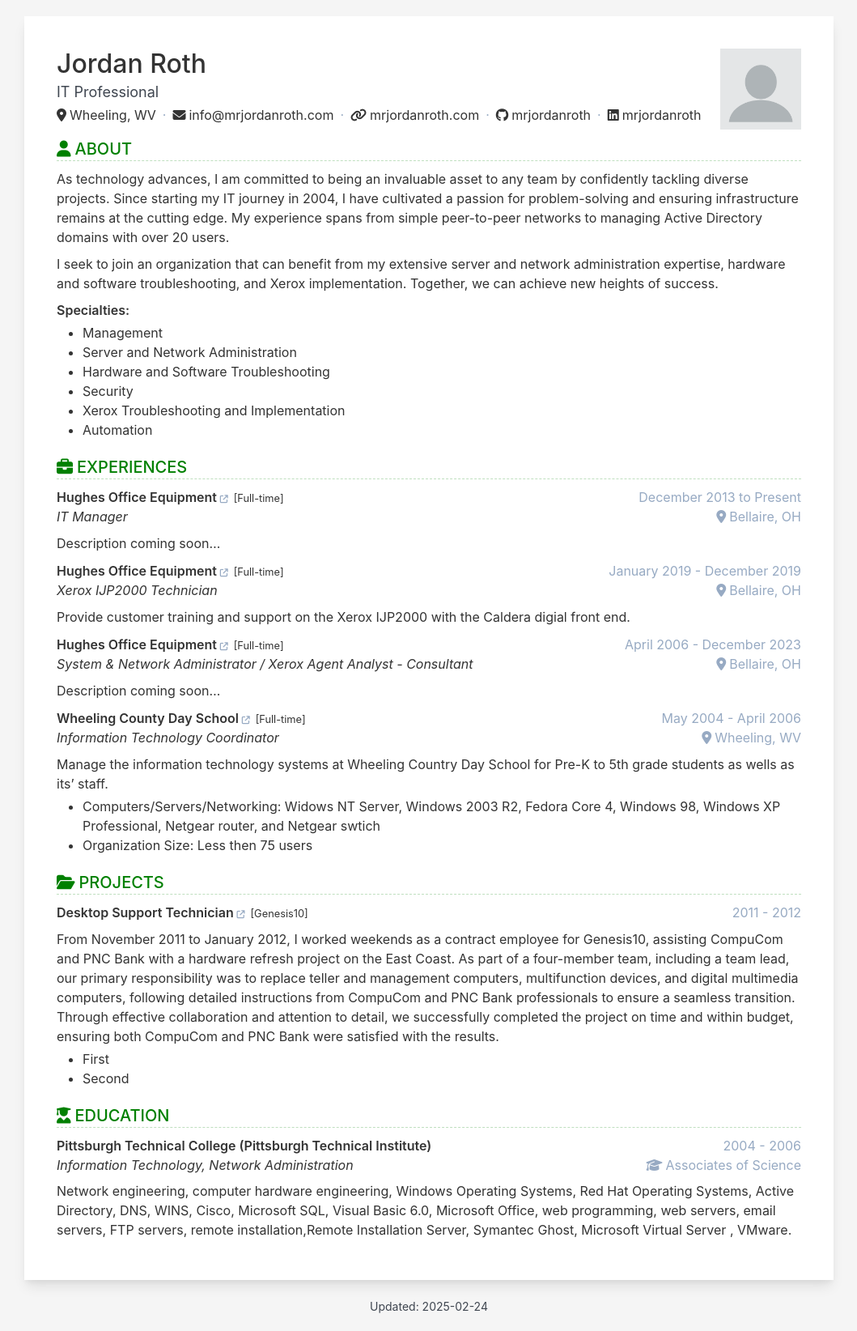
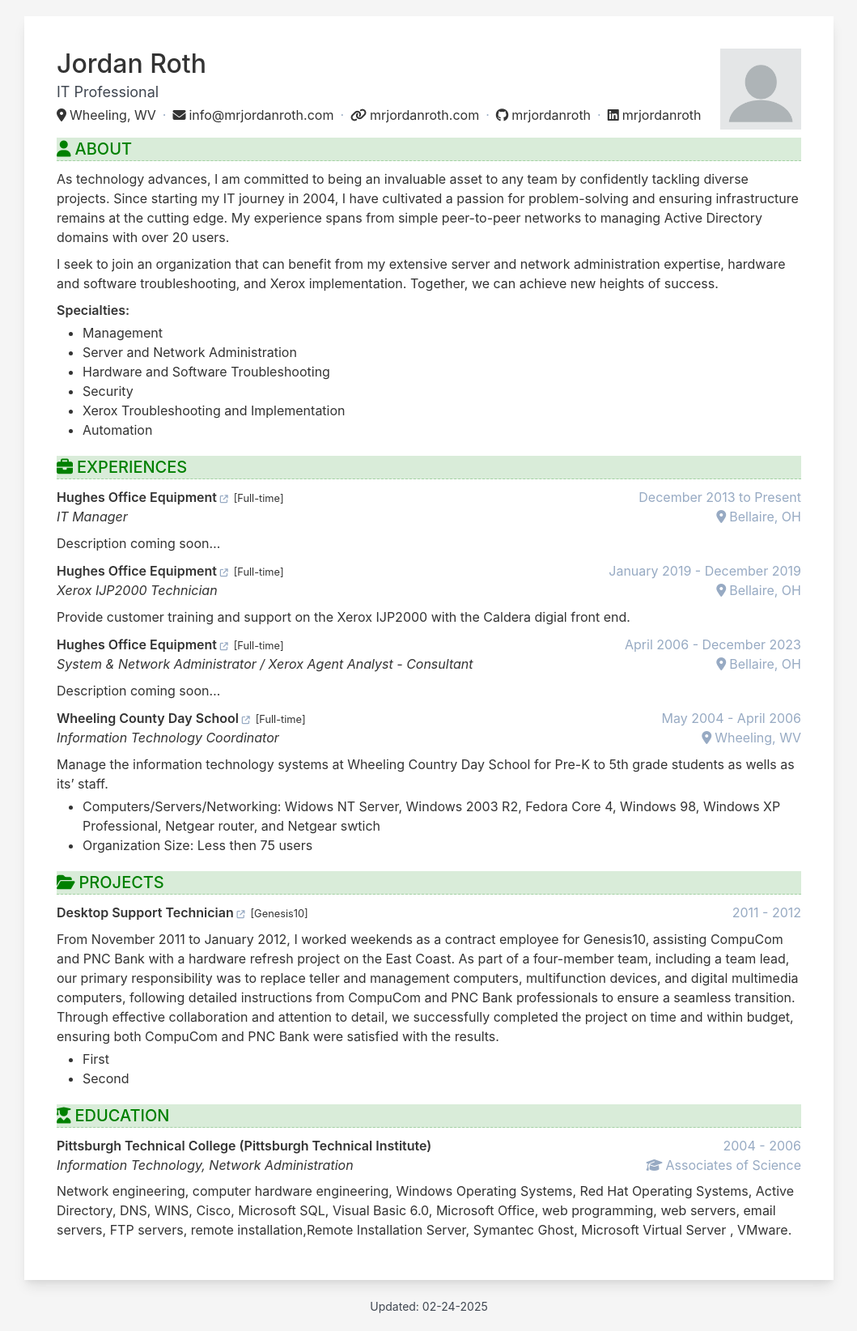
Before and after one commit to MrJordanRoth/resume, a Jekyll site: the page built from index.html, in a window 1280 px wide. Shown: the whole page at 81% size, without its empty margins (110-1169 px from the left). Built offline with Jekyll 4.4.1, drawn with Linux system fonts in a browser that asks for light colours.

Commit message:
Date/Time format update

```diff
--- a/_config.yml
+++ b/_config.yml
@@ -15,14 +15,14 @@ open_graph:
   image: /assets/images/profile.png   # path or link to the open graph image
 
 # Style
-date_format: "%Y-%m-%d"     # date format
+date_format: "%m-%d-%Y"     # date format
 theme_color: "#008000"      # your favorite theme color
 contact_delimiter: "·"      # contact delimiter, '·', '/' or '|'
 section_icon: true          # section title icon, true or false
 section_title: uppercase    # section title style, 'uppercase', 'lowercase', 'capitalize' or 'none'
 section_align: start        # section title align, 'start', 'end' or 'center'
 section_line: dashed        # section title line, 'solid', 'dashed' or 'none'
-section_background: false   # section title backound, 'true' or 'false'
+section_background: true   # section title backound, 'true' or 'false'
 skill_level_icon: lightbulb # skill rate icon, 'heart', 'star', 'circle' or 'lightbulb'
 link_icon: true             # show link icon, 'true' or 'false'
 site_footer: true           # show site footer, 'true' or 'false'
```
